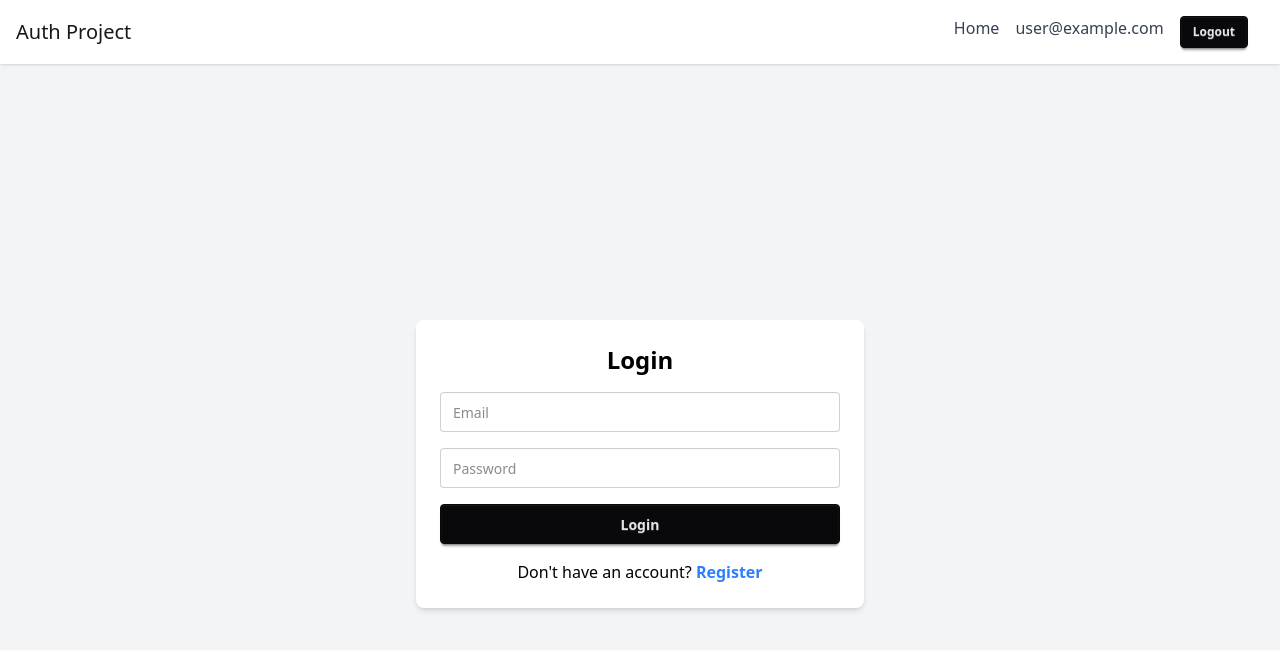
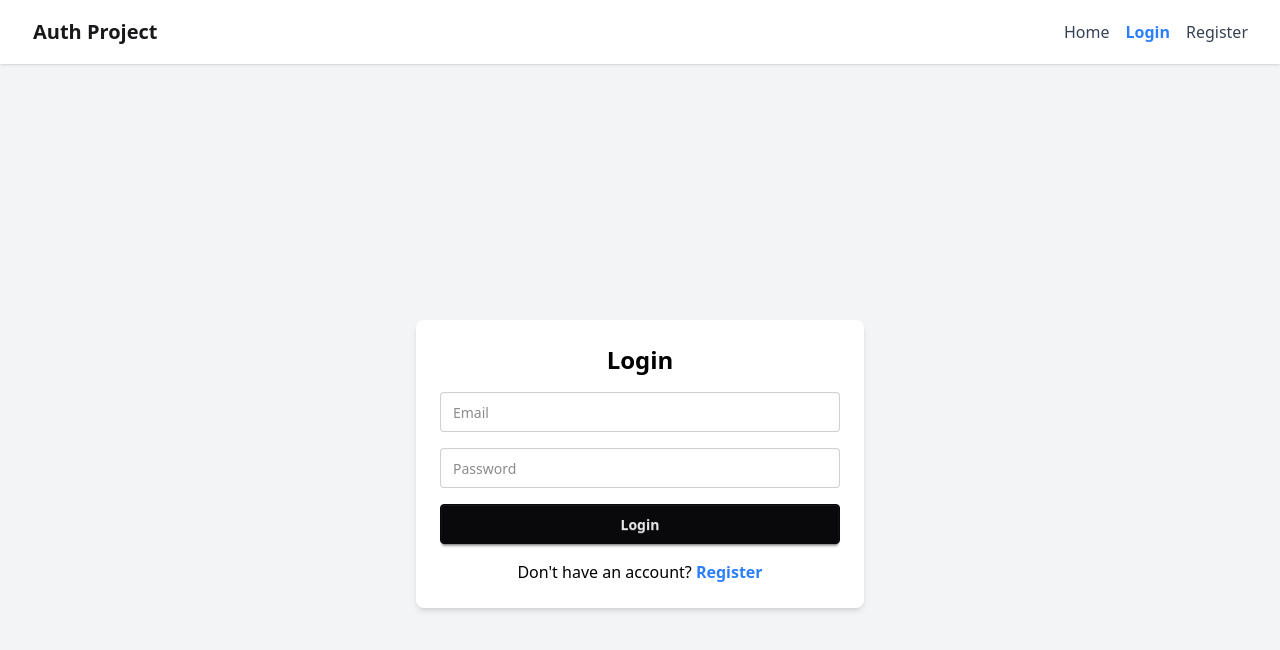
Before and after one commit to atikmahmud482/react2, a React (Vite) app in the folder auth-project/: page /login in a window 1280 px wide. Shown: the top 650 px of the page. Built offline with nearby package versions, Linux system fonts and the light colour scheme; no server answers; sample sign-in values are in the browser's storage.

Commit message:
withot login i can not see anything

```diff
--- a/auth-project/src/components/Navbar.jsx
+++ b/auth-project/src/components/Navbar.jsx
@@ -7,9 +7,7 @@ const Navbar = () => {
   return (
     <div className="navbar bg-base-100 shadow-sm px-4">
       <div className="flex-1">
-        <NavLink to="/" className="text-xl">
-          Auth Project
-        </NavLink>
+        <a className="btn btn-ghost text-xl">Auth Project</a>
       </div>
 
       <div className="flex gap-4 px-4">
@@ -20,15 +18,7 @@ const Navbar = () => {
           }>
           Home
         </NavLink>
-
-        {user ? (
-          <>
-            <span className="text-gray-700">{user.email}</span>
-            <button onClick={logout} className="btn btn-sm btn-neutral">
-              Logout
-            </button>
-          </>
-        ) : (
+        {!user ? (
           <>
             <NavLink
               to="/login"
@@ -45,6 +35,10 @@ const Navbar = () => {
               Register
             </NavLink>
           </>
+        ) : (
+          <button onClick={logout} className="btn btn-error">
+            Logout
+          </button>
         )}
       </div>
     </div>
--- /dev/null
+++ b/auth-project/src/components/ProtectedRoute.jsx
@@ -0,0 +1,10 @@
+import { Navigate } from "react-router-dom";
+import { useAuth } from "../providers/AuthProvider";
+
+const ProtectedRoute = ({ children }) => {
+  const { user } = useAuth();
+
+  return user ? children : <Navigate to="/login" replace />;
+};
+
+export default ProtectedRoute;
--- a/auth-project/src/main.jsx
+++ b/auth-project/src/main.jsx
@@ -6,19 +6,26 @@ import Home from "./components/Home.jsx";
 import Login from "./components/Login.jsx";
 import Register from "./components/Register.jsx";
 import AuthProvider from "./providers/AuthProvider"; // Import AuthProvider
+import ProtectedRoute from "./components/ProtectedRoute"; // Import ProtectedRoute
 
 createRoot(document.getElementById("root")).render(
-  <AuthProvider>
-    {" "}
-    {/* Wrap the entire app */}
-    <BrowserRouter>
+  <BrowserRouter>
+    <AuthProvider>
       <Routes>
         <Route path="/" element={<Root />}>
-          <Route index element={<Home />} />
+          {/* Home is now protected */}
+          <Route
+            index
+            element={
+              <ProtectedRoute>
+                <Home />
+              </ProtectedRoute>
+            }
+          />
           <Route path="login" element={<Login />} />
           <Route path="register" element={<Register />} />
         </Route>
       </Routes>
-    </BrowserRouter>
-  </AuthProvider>
+    </AuthProvider>
+  </BrowserRouter>
 );
--- a/auth-project/src/providers/AuthProvider.jsx
+++ b/auth-project/src/providers/AuthProvider.jsx
@@ -1,16 +1,9 @@
-import { createContext, useContext, useState, useEffect } from "react";
-import { auth } from "../firebase.init.js";
-import {
-  createUserWithEmailAndPassword,
-  signInWithEmailAndPassword,
-  signOut,
-  onAuthStateChanged,
-} from "firebase/auth";
+import { createContext, useContext, useState } from "react";
 
-// Create AuthContext
+// Create Auth Context
 const AuthContext = createContext(null);
 
-// Custom hook to use AuthContext
+// Custom hook to access Auth context
 export const useAuth = () => {
   return useContext(AuthContext);
 };
@@ -18,35 +11,22 @@ export const useAuth = () => {
 // AuthProvider Component
 const AuthProvider = ({ children }) => {
   const [user, setUser] = useState(null);
-  const [loading, setLoading] = useState(true);
-
-  // Register function
-  const register = (email, password) => {
-    return createUserWithEmailAndPassword(auth, email, password);
-  };
 
   // Login function
   const login = (email, password) => {
-    return signInWithEmailAndPassword(auth, email, password);
+    setUser({ email }); // Simulating login
+    console.log("User logged in:", email);
   };
 
   // Logout function
   const logout = () => {
-    return signOut(auth);
+    setUser(null);
+    console.log("User logged out");
   };
 
-  // Check user authentication state
-  useEffect(() => {
-    const unsubscribe = onAuthStateChanged(auth, (currentUser) => {
-      setUser(currentUser);
-      setLoading(false);
-    });
-    return () => unsubscribe();
-  }, []);
-
   return (
-    <AuthContext.Provider value={{ user, register, login, logout }}>
-      {!loading && children}
+    <AuthContext.Provider value={{ user, login, logout }}>
+      {children}
     </AuthContext.Provider>
   );
 };
```
